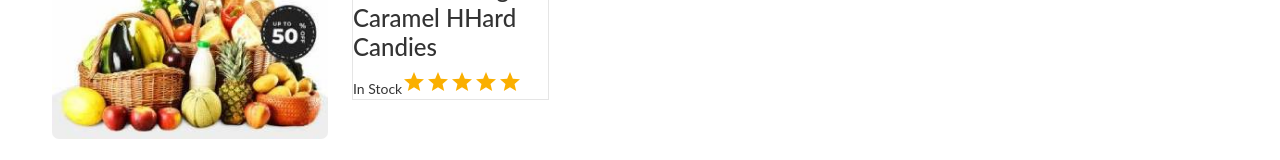
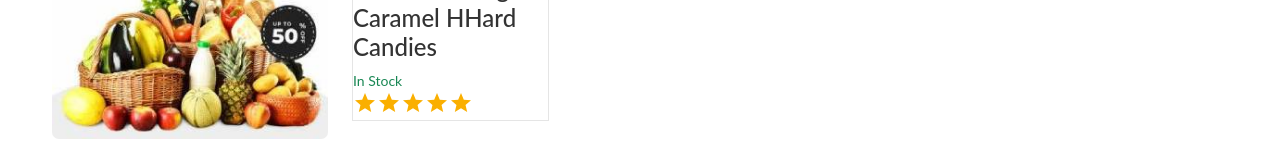
Before and after one commit to ifazzz/full-stack-ecommerce, a React (Create React App) app: page / in a window 1280 px wide. Shown: the part 9107-9267 px from the top of the page. Built offline with nearby package versions, Linux system fonts and the light colour scheme; no server answers.

Commit message:
Fix typo in product title and update stock status class for consistency

```diff
--- a/src/Pages/Home/index.js
+++ b/src/Pages/Home/index.js
@@ -61,7 +61,7 @@ const Home = () => {
                                             </div>
 
                                             <h4>Werther's Original Caramel HHard Candies</h4>
-                                            <span className="text-succes">In Stock</span>
+                                            <span className="text-success d-block">In Stock</span>
                                             <Rating name="read-only" value={5} readOnly />
                                         </div>
                                     </SwiperSlide>
```
